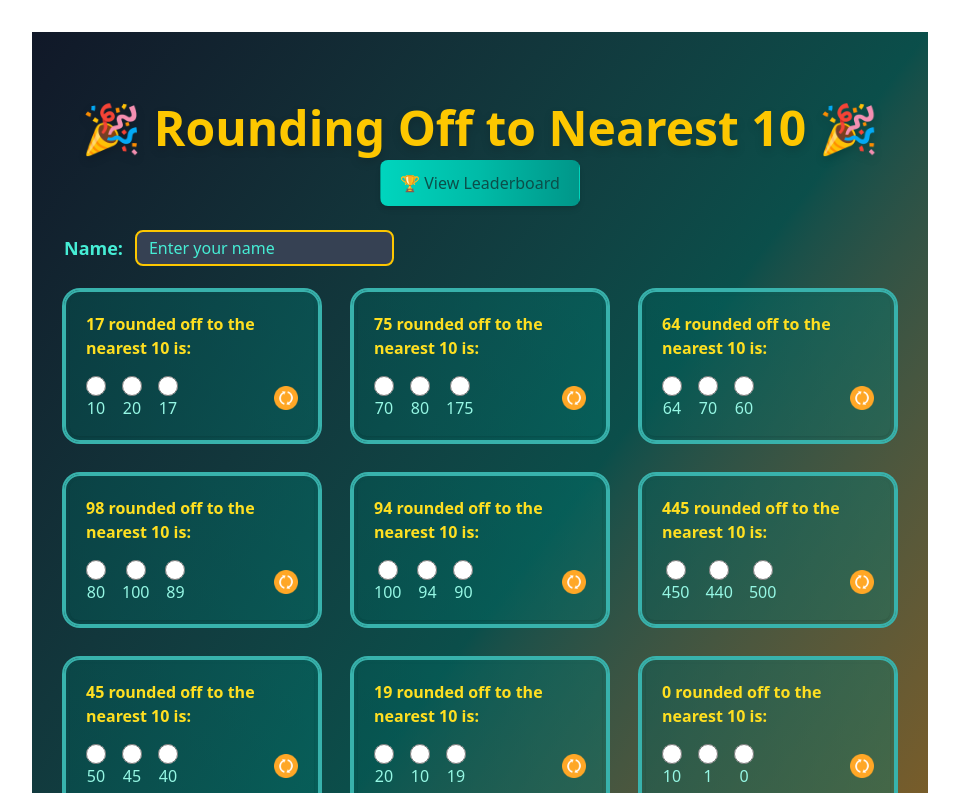
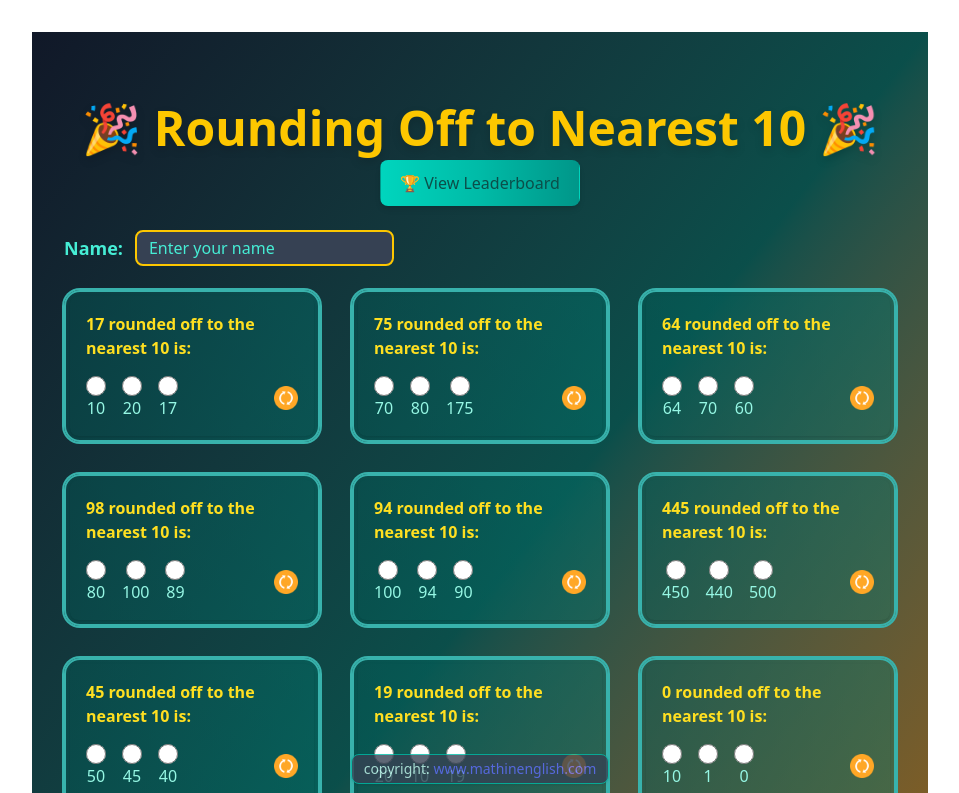
Before and after one commit to wansidqi/task, a React (Vite) app: page / in a window 1280 px wide. Shown: the top 793 px of the page, without its empty margins (160-1119 px from the left). Built offline with nearby package versions, Linux system fonts and the light colour scheme.

Commit message:
Update question.tsx

```diff
--- a/src/components/question.tsx
+++ b/src/components/question.tsx
@@ -280,15 +280,15 @@ export function Question() {
           </button>
         </div>
       </div>
-      {/* Copyright Notice */}
-      <div className="w-full flex justify-center mt-8 md:mt-10 px-2">
-        <span className="text-[10px] md:text-xs text-teal-200 bg-gray-800 bg-opacity-70 rounded-lg px-2 md:px-4 py-1 md:py-2 shadow border border-teal-700 text-center">
+
+      <div className="sticky bottom-4 w-full flex justify-center z-40">
+        <span className="text-xs md:text-sm text-teal-100 bg-gray-700 bg-opacity-80 rounded-lg px-3 py-1 shadow border border-teal-500 text-center opacity-80">
           copyright:{" "}
           <a
             href="https://www.mathinenglish.com"
             target="_blank"
             rel="noopener noreferrer"
-            className="underline text-yellow-300 hover:text-yellow-400"
+            className="underline text-yellow-300 hover:text-yellow-400 pointer-events-auto"
           >
             www.mathinenglish.com
           </a>
```
